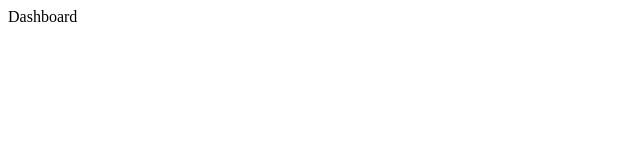
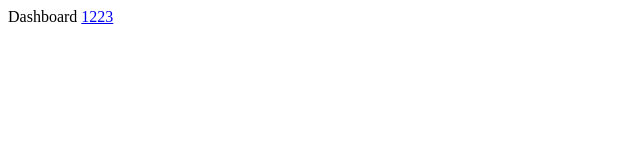
Before and after one commit to SethDimmer123/html-cheatsheet-3, a plain HTML site: page dashboard.html in a window 1280 px wide. Shown: the full height of the page, 0-640 px from the left. Drawn offline with Linux system fonts and the light colour scheme.

Commit message:
initial commit

```diff
--- a/dashboard.html
+++ b/dashboard.html
@@ -8,5 +8,9 @@
 </head>
 <body><!--If i want to switch html files in live server change the index.html URL to dashboard.html -->
     Dashboard
+    <!-- if i want to link back from this html file "dashboard"
+    back to the index.html file
+put this -->
+<a href="/index.html">1223</a><!---->
 </body>
 </html>
```
